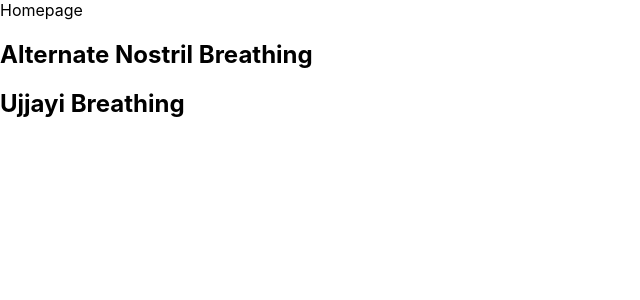
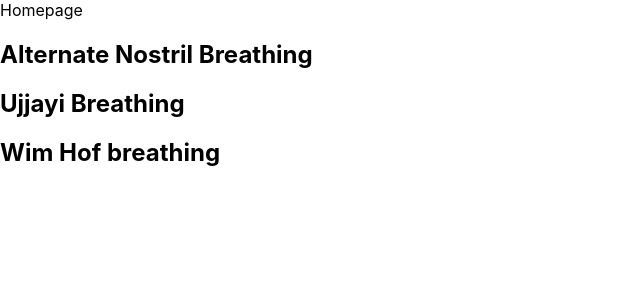
Before and after one commit to vmar13/unwind-frontend, a React (Create React App) app: page / in a window 1280 px wide. Shown: the top 300 px of the page, without its empty margins (0-640 px from the left). Built offline with nearby package versions, Linux system fonts and the light colour scheme.

Commit message:
created wim hof  component

```diff
--- a/src/App.js
+++ b/src/App.js
@@ -2,6 +2,7 @@ import React from 'react';
 import './App.css';
 import AlternateNostril from './AlternateNostril';
 import Ujjayi from './Ujjayi'
+import WimHof from './WimHof';
 
 class App extends React.Component {
 
@@ -14,6 +15,7 @@ render () {
 
     <AlternateNostril />
     <Ujjayi />
+    <WimHof />
     </>
   )
 }
--- /dev/null
+++ b/src/WimHof.js
@@ -0,0 +1,12 @@
+import React from 'react'
+
+class WimHof extends React.Component {
+
+    render() {
+        return (
+            <h2>Wim Hof breathing</h2>
+        )
+    }
+}
+
+export default WimHof
```
